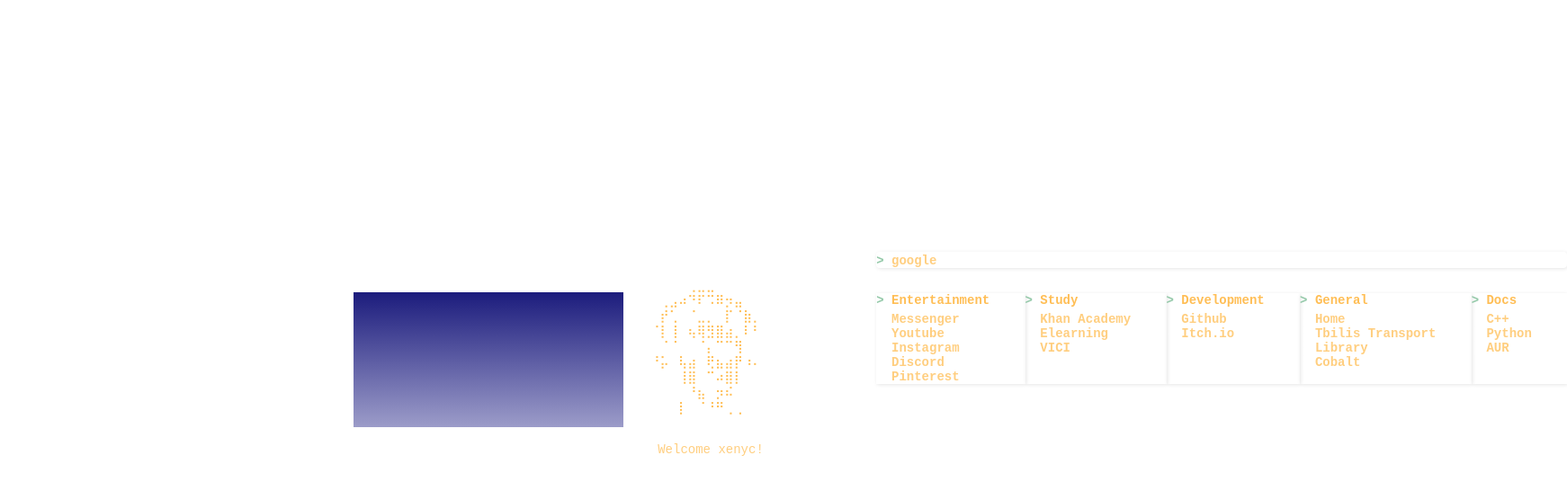
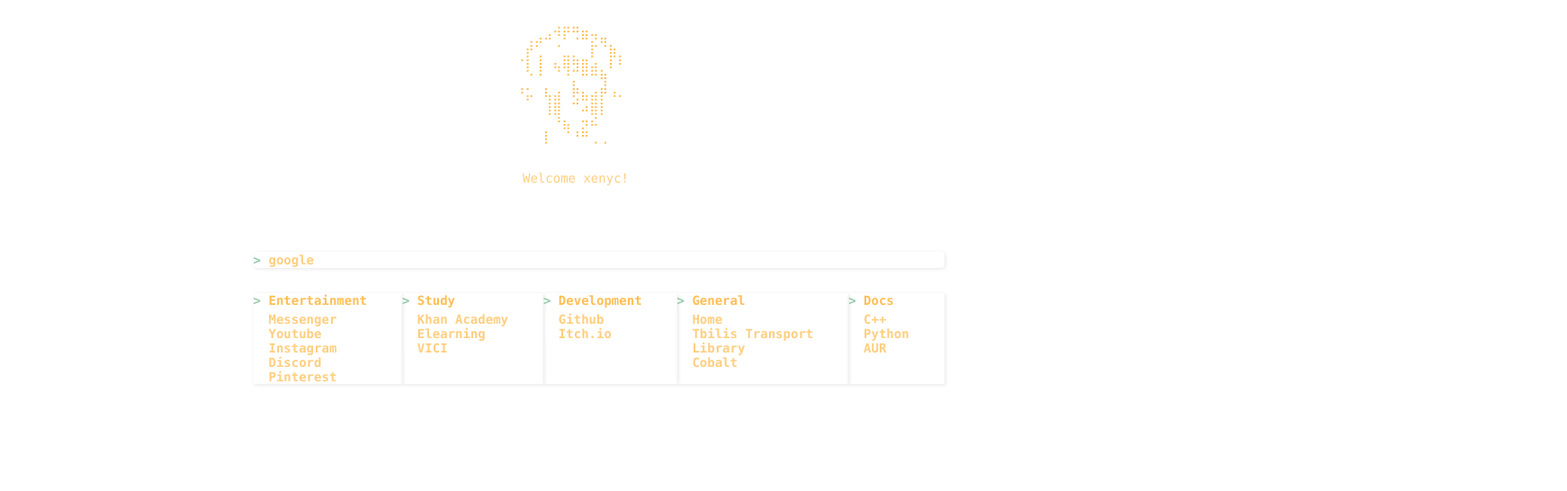
Before and after one commit to xenyc1337/firefox-newtab, a plain HTML site: page index.html in a window 1280 px wide. Shown: the whole page at 90% size, 1742 px wide, since content can reach past the window. Drawn offline with Linux system fonts and the light colour scheme.

Commit message:
Update index.html

```diff
--- a/index.html
+++ b/index.html
@@ -9,28 +9,21 @@
     <meta charset="UTF-8">
     <link rel="stylesheet" href="./lib/style.css"/>
     <meta name="viewport" content="width=device-width, initial-scale=1.0">
-
     <style>
-            html, body {
-                height: 100%;
+        body {
             margin: 0;
-            }
-
-            body {
-                display:         flex;
-                justify-content: center;
-                align-items:     center;
-                overflow:        hidden;
-                font-family:    'Courier New', Courier, monospace;
+            overflow: hidden;
         }
 
         canvas {
-                background-image: linear-gradient(#1c1c7d, #9c9cc9)
+            position: absolute;
+            top: 0;
+            left: 0;
         }
     </style>
 
 </body>
-<canvas id='cvs'></canvas>
+<canvas id="snowCanvas"></canvas>
     </head>
 <body onload="start()" onclick="document.getElementById('input').focus()">
     <div id="background"></div>
```
Lines whose indentation alone changed are shown as unchanged.
